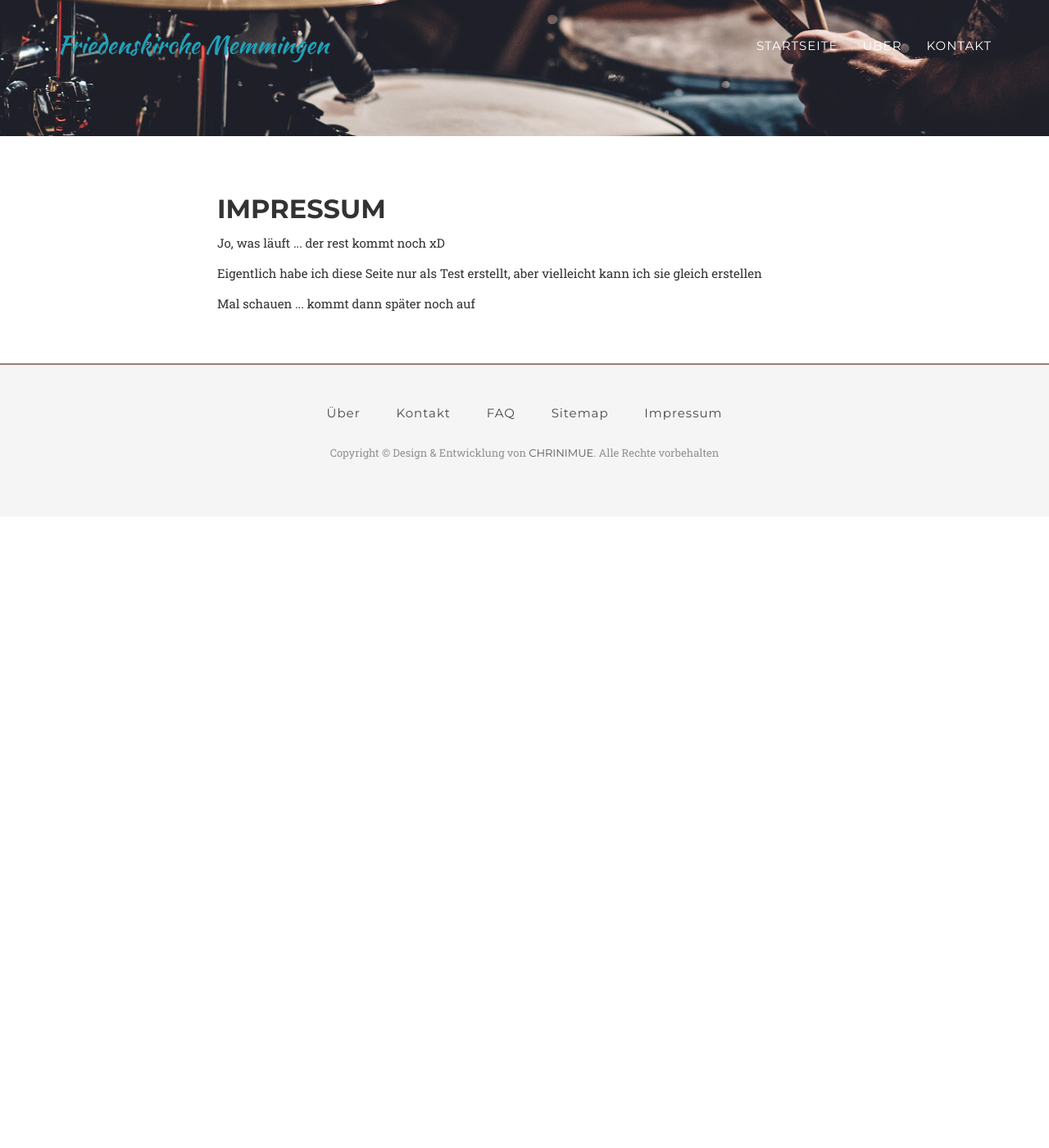
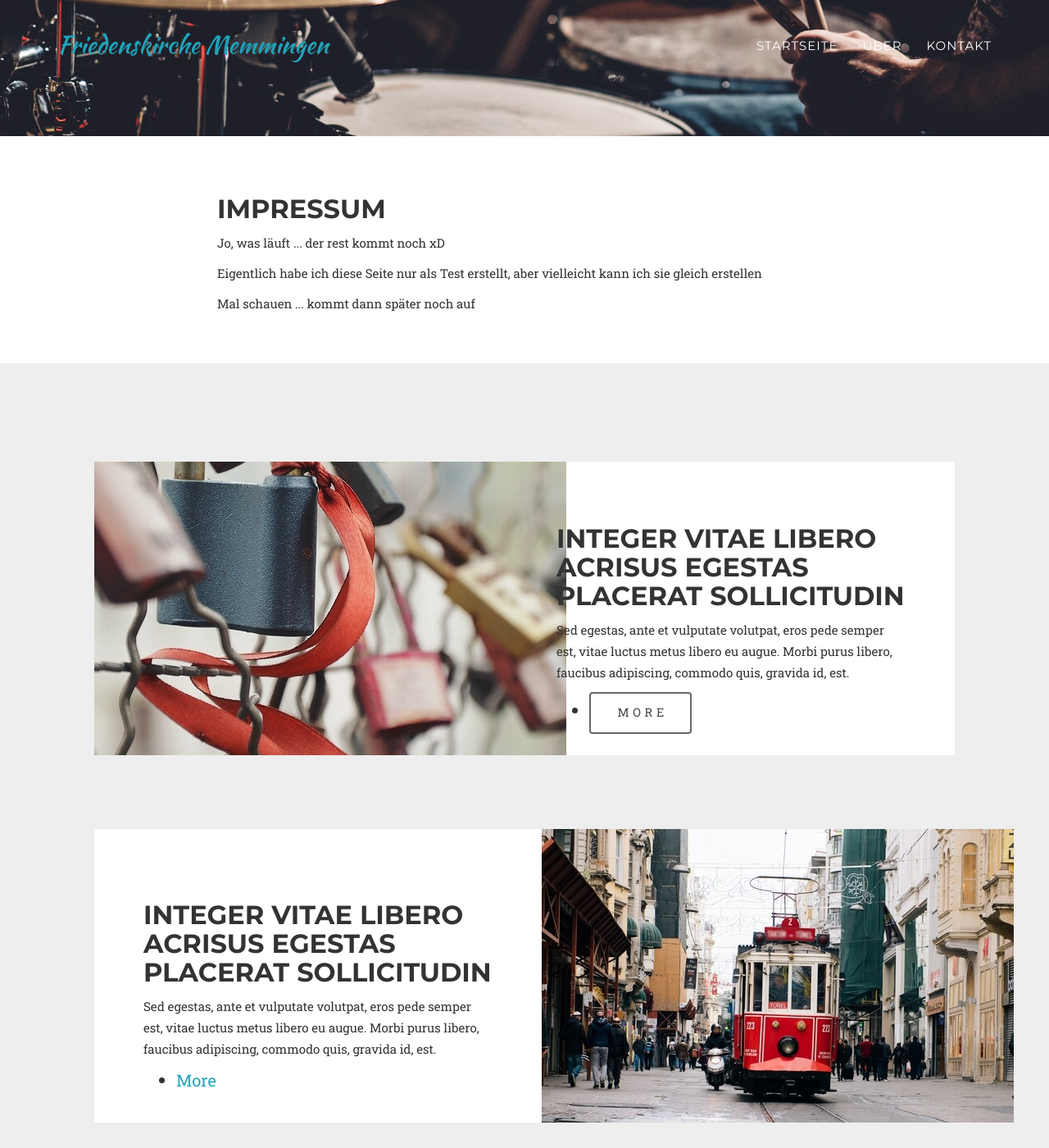
Before and after one commit to CHRINIMUE/FK-Website, a Jekyll site: the page built from impressum.html, in a window 1280 px wide and 1400 px high, scrolled down 391 px. Shown: the whole window at 82% size. Built offline with Jekyll 4.4.1, drawn with Linux system fonts in a browser that asks for light colours; some web fonts are replaced; before the commit the page ends 1021 px from its top, so only the background shows below that; some of the changed text lies outside the part shown.

Commit message:
Added two types of box styles

```diff
--- /dev/null
+++ b/_includes/about/section_boxes.html
@@ -0,0 +1,28 @@
+<section id="one" class="wrapper style1">
+				<div class="inner">
+					<article class="feature left">
+						<span class="image"><img src="/img/pic01.jpg" alt=""></span>
+						<div class="content">
+							<h2>Integer vitae libero acrisus egestas placerat  sollicitudin</h2>
+							<p>Sed egestas, ante et vulputate volutpat, eros pede semper est, vitae luctus metus libero eu augue. Morbi purus libero, faucibus adipiscing, commodo quis, gravida id, est.</p>
+							<ul class="actions">
+								<li>
+									<a href="#" class="button alt">More</a>
+								</li>
+							</ul>
+						</div>
+					</article>
+					<article class="feature right">
+						<span class="image"><img src="/img/pic02.jpg" alt=""></span>
+						<div class="content">
+							<h2>Integer vitae libero acrisus egestas placerat  sollicitudin</h2>
+							<p>Sed egestas, ante et vulputate volutpat, eros pede semper est, vitae luctus metus libero eu augue. Morbi purus libero, faucibus adipiscing, commodo quis, gravida id, est.</p>
+							<ul class="actions">
+								<li>
+									<a href="#" class="">More</a>
+								</li>
+							</ul>
+						</div>
+					</article>
+				</div>
+			</section>
--- /dev/null
+++ b/_includes/about/section_boxes_style2.html
@@ -0,0 +1,44 @@
+<div class="main">
+<section class="items">
+						<article class="item">
+							<header>
+								<a href="#" style="background-image: url(&quot;images/pic01.jpg&quot;);"></a>
+								<h3>Feugiat et faucibus</h3>
+							</header>
+							<p>Fusce malesuada efficitur venenatis. Pellentesque tempor leo sed massa hendrerit hendrerit. In sed feugiat est, eu congue elit. Ut porta magna vel felis sodales vulputate. Donec faucibus dapibus lacus non ornare.</p>
+							<ul class="actions">
+								<li><a href="#" class="button">More</a></li>
+							</ul>
+						</article>
+						<article class="item">
+							<header>
+								<a href="#" style="background-image: url(&quot;images/pic02.jpg&quot;);"></a>
+								<h3>Blandit adipiscing</h3>
+							</header>
+							<p>Fusce malesuada efficitur venenatis. Pellentesque tempor leo sed massa hendrerit hendrerit. In sed feugiat est, eu congue elit. Ut porta magna vel felis sodales vulputate. Donec faucibus dapibus lacus non ornare.</p>
+							<ul class="actions">
+								<li><a href="#" class="btn-primary">More</a></li>
+							</ul>
+						</article>
+						<article class="item">
+							<header>
+								<a href="#" style="background-image: url(&quot;images/pic03.jpg&quot;);"></a>
+								<h3>Lorem massa nulla</h3>
+							</header>
+							<p>Fusce malesuada efficitur venenatis. Pellentesque tempor leo sed massa hendrerit hendrerit. In sed feugiat est, eu congue elit. Ut porta magna vel felis sodales vulputate. Donec faucibus dapibus lacus non ornare.</p>
+							<ul class="actions">
+								<li><a href="#" class="button">More</a></li>
+							</ul>
+						</article>
+						<article class="item">
+							<header>
+								<a href="#" style="background-image: url(&quot;images/pic04.jpg&quot;);"></a>
+								<h3>Ipsum sed tempus</h3>
+							</header>
+							<p>Fusce malesuada efficitur venenatis. Pellentesque tempor leo sed massa hendrerit hendrerit. In sed feugiat est, eu congue elit. Ut porta magna vel felis sodales vulputate. Donec faucibus dapibus lacus non ornare.</p>
+							<ul class="actions">
+								<li><a href="#" class="button">More</a></li>
+							</ul>
+						</article>
+		</section>
+</div>
--- a/_layouts/about.html
+++ b/_layouts/about.html
@@ -19,6 +19,8 @@
 	       </div>
        </div>
     </div>
+    {% include about/section_boxes.html %}
+    {% include about/section_boxes_style2.html %}
     {% include footer.html %}
 
 
```
Also changed, not shown: _includes/css/clean_blog.css (+140 -0 lines), img/pic01.jpg (added), img/pic02.jpg (added).
